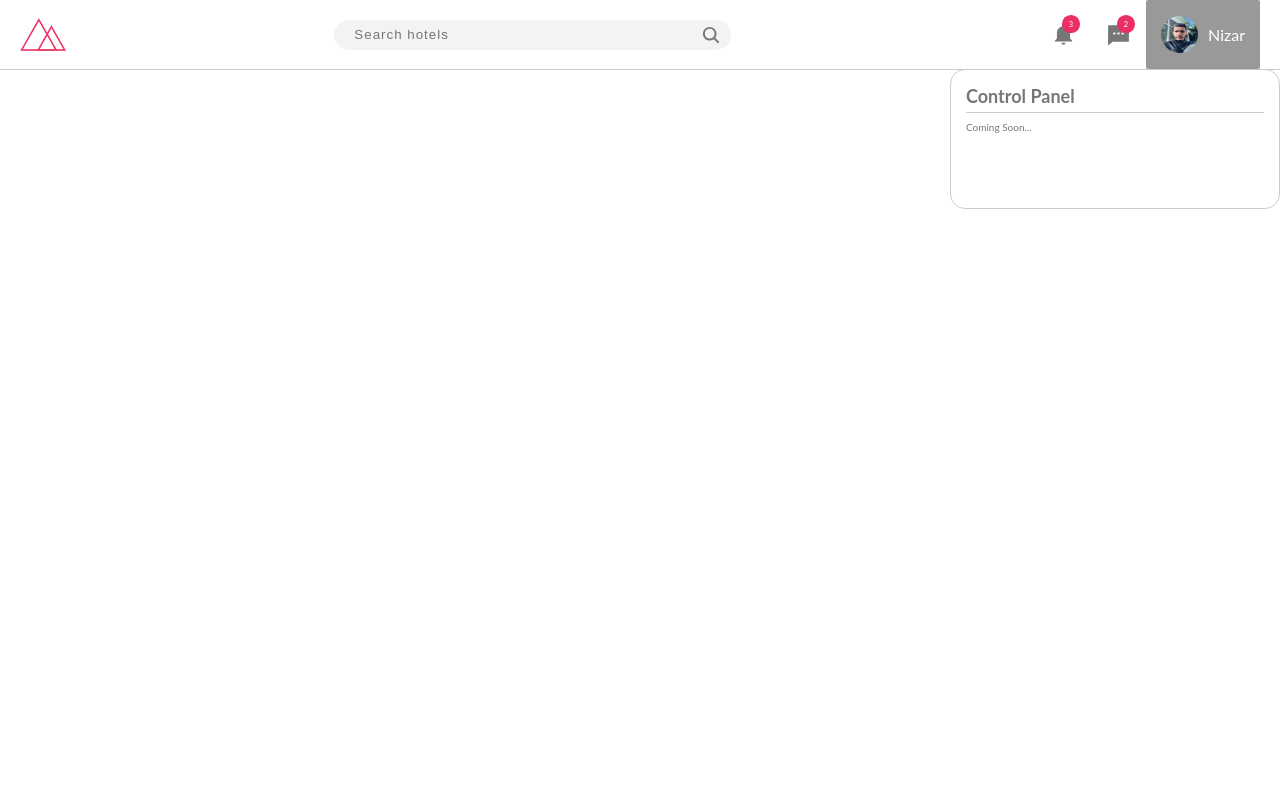
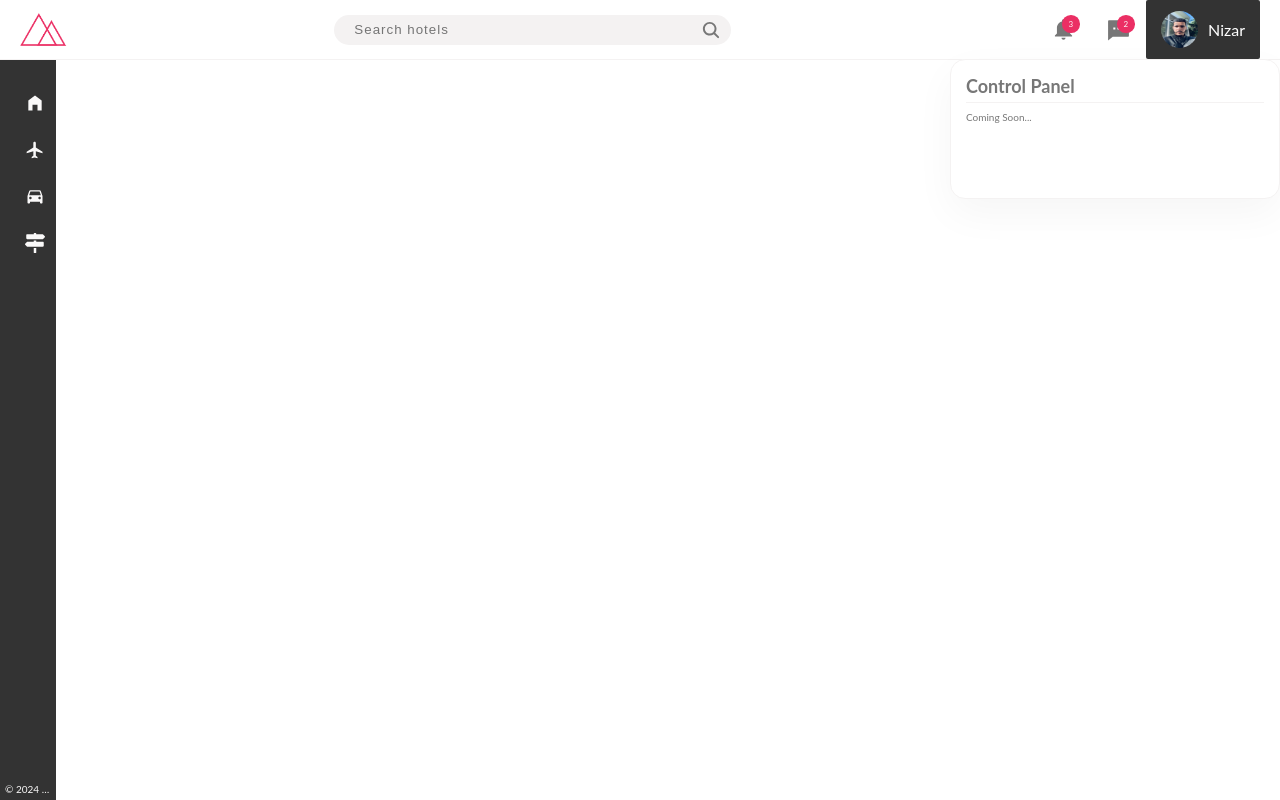
Before and after one commit to NizarFkih/Booking_Front_Side, a React (Vite) app: page / in a window 1280 px wide. Both pictures are taken after a click on the element "Nizar". Built offline with nearby package versions, Linux system fonts and the light colour scheme.

Commit message:
In this commit we create sideBar component  -We create and style a sideBar component and style it.  -We also refactor the NavBar and the notification panel component style with BEM methodology.  -Set up our app with react-router-dom for client side browsing.  -Rename our base style files

```diff
--- a/package.json
+++ b/package.json
@@ -12,7 +12,8 @@
   "dependencies": {
     "react": "^18.2.0",
     "react-dom": "^18.2.0",
-    "react-icons": "^5.0.1"
+    "react-icons": "^5.0.1",
+    "react-router-dom": "^6.22.0"
   },
   "devDependencies": {
     "@types/react": "^18.2.55",
--- a/src/App.jsx
+++ b/src/App.jsx
@@ -1,10 +1,12 @@
 import NavBar from "./components/NavBar.component";
-
+import SideBar from "./components/SideBar.component";
+import { BrowserRouter as Router, Routes, Route } from "react-router-dom";
 function App() {
   return (
-    <div>
+    <Router>
       <NavBar />
-    </div>
+      <SideBar />
+    </Router>
   );
 }
 
--- a/src/components/NavBar.component.jsx
+++ b/src/components/NavBar.component.jsx
@@ -6,7 +6,7 @@ import { RiMessage2Fill } from "react-icons/ri";
 import { IoSearch } from "react-icons/io5";
 import NotificationPanel from "./NotificationPanel.component";
 import { useState } from "react";
-
+import { NavLink } from "react-router-dom";
 const NavBar = () => {
   const [isOpen, setIsOpen] = useState(false);
   const [title, setTitle] = useState("");
@@ -21,49 +21,49 @@ const NavBar = () => {
   };
   return (
     <header className={styles.header}>
-      <a href="/" className={styles.header__logoBox}>
+      <NavLink href="/" className={styles.header__logoBox}>
         <img src={logo} alt="logo" className={styles.header__logo} />
-      </a>
+      </NavLink>
 
-      <div className={styles.header__searchBox}>
+      <div className={styles.header__search}>
         <input
           type="search"
           name="searchBar"
           id=""
           placeholder="Search hotels"
-          className={styles.header__searchBar}
+          className={styles.header__searchInput}
         />
-        <IoSearch className={styles.header__searchBox__searchIcon} />
+        <IoSearch className={styles.header__searchIcon} />
       </div>
 
-      <nav className={styles.userNav}>
+      <nav className={styles.header__nav}>
         {isOpen ? <NotificationPanel title={title} /> : ""}
         <div
-          className={`${styles.userNav__iconBox} ${
-            title == "Notifications" ? styles.userNav__iconBox___onFocus : ""
+          className={`${styles.header__navItem} ${
+            title == "Notifications" ? styles.header__navItem___onFocus : ""
           }`}
           onClick={() => panelHandler("Notifications")}
         >
           <IoMdNotifications />
-          <span className={styles.userNav__notification}>3</span>
+          <span className={styles.header__navItem___counter}>3</span>
         </div>
         <div
-          className={`${styles.userNav__iconBox} ${
-            title == "Messages" ? styles.userNav__iconBox___onFocus : ""
+          className={`${styles.header__navItem} ${
+            title == "Messages" ? styles.header__navItem___onFocus : ""
           }`}
           onClick={() => panelHandler("Messages")}
         >
           <RiMessage2Fill />
-          <span className={styles.userNav__message}>2</span>
+          <span className={styles.header__navItem___counter}>2</span>
         </div>
         <div
-          className={`${styles.userNav__iconBox} ${
-            title == "Control Panel" ? styles.userNav__iconBox___onFocus : ""
+          className={`${styles.header__navItem} ${
+            title == "Control Panel" ? styles.header__navItem___onFocus : ""
           }`}
           onClick={() => panelHandler("Control Panel")}
         >
-          <img src={user} alt="" className={styles.userPicture} />
-          <span className={styles.userNav__userName}>Nizar</span>
+          <img src={user} alt="" className={styles.header__navAvatar} />
+          <span className={styles.header__navUsername}>Nizar</span>
         </div>
       </nav>
     </header>
--- a/src/components/NotificationPanel.component.jsx
+++ b/src/components/NotificationPanel.component.jsx
@@ -1,5 +1,5 @@
 import styles from "./../styles/layout/NotificationPanel.module.scss";
-const NotificationPanel = ({ title,children }) => {
+const NotificationPanel = ({ title, children }) => {
   return (
     <div className={styles.panelBox}>
       <p className={styles.panelBox__title}>{title}</p>
--- /dev/null
+++ b/src/components/SideBar.component.jsx
@@ -0,0 +1,42 @@
+import styles from "./../styles/layout/SideBar.module.scss";
+import { MdHomeFilled, MdFlight, MdDirectionsCar } from "react-icons/md";
+import { FaMapSigns } from "react-icons/fa";
+import { NavLink } from "react-router-dom";
+
+const SideBar = () => {
+  return (
+    <nav className={styles.sideNav}>
+      <ul className={styles.sideNav__list}>
+        <li className={styles.sideNav__listItem}>
+          <NavLink to="/hotel" className={styles.sideNav__link}>
+            <MdHomeFilled className={styles.sideNav__icon} />
+            <span className={styles.sideNav__text}>HOTEL</span>
+          </NavLink>
+        </li>
+        <li className={styles.sideNav__listItem}>
+          <NavLink to="/flight" className={styles.sideNav__link}>
+            <MdFlight className={styles.sideNav__icon} />
+            <span className={styles.sideNav__text}>FLIGHT</span>
+          </NavLink>
+        </li>
+        <li className={styles.sideNav__listItem}>
+          <NavLink to="/car" className={styles.sideNav__link}>
+            <MdDirectionsCar className={styles.sideNav__icon} />
+            <span className={styles.sideNav__text}> CAR RENTAL</span>
+          </NavLink>
+        </li>
+        <li className={styles.sideNav__listItem}>
+          <NavLink to="/tours" className={styles.sideNav__link}>
+            <FaMapSigns className={styles.sideNav__icon} />
+            <span className={styles.sideNav__text}>TOURS</span>
+          </NavLink>
+        </li>
+      </ul>
+      <div className={styles.sideNav__copyright}>
+        <span>© 2024 by Booking. All rights reserved.</span>
+      </div>
+    </nav>
+  );
+};
+
+export default SideBar;
--- a/src/styles/base/color.scss
+++ b/src/styles/base/_color.scss
@@ -1,3 +1,6 @@
+:root{
+  --red-color:red;
+}
 $color-primary: #eb2f64;
 $color-primary-light: #ff3366;
 $color-primary-dark: #ba265d;
@@ -13,5 +16,6 @@ $color-grey-dark-3: #999;
 
 $shadow-dark: 0 2rem 6rem rgba(0, 0, 0, 0.3);
 $shadow-light: 0 2rem 5rem rgba(0, 0, 0, 0.06);
+$shadow-extra-light: 0 1.5rem 4rem rgba(0, 0, 0, 0.04);
 
-$line: 1px solid var(--color-grey-light-2);
+$line: 1px solid $color-grey-light-2;
--- a/src/styles/layout/NavBar.module.scss
+++ b/src/styles/layout/NavBar.module.scss
@@ -3,19 +3,19 @@
   display: flex;
   justify-content: space-between;
   align-items: center;
-  height: 7rem;
+  height: 6rem;
   padding: 0 2rem;
   position: fixed;
   width: 100vw;
-  border-bottom: 0.1rem solid $color-grey-light-4;
-  & .header__logoBox {
+  border-bottom: $line;
+  &__logoBox {
     width: 3rem;
     height: 3.25rem;
     & .header__logo {
       height: 3.25rem;
     }
   }
-  & .header__searchBox {
+  &__search {
     flex: 0 0 40%;
     font-size: inherit;
     font-family: inherit;
@@ -24,7 +24,7 @@
     align-items: center;
     text-align: center;
 
-    & .header__searchBar {
+    &Input {
       outline: none;
       border-radius: 10rem;
       border: none;
@@ -41,7 +41,7 @@
         letter-spacing: 0.1rem;
       }
     }
-    & .header__searchBox__searchIcon {
+    &Icon {
       font-size: 2rem;
       color: inherit;
       position: relative;
@@ -49,14 +49,14 @@
     }
   }
 
-  & .userNav {
+  &__nav {
     display: flex;
     justify-content: space-between;
     align-items: center;
     position: relative;
     height: 100%;
 
-    & .userNav__iconBox {
+    &Item {
       cursor: pointer;
       height: 100%;
       padding: 0rem 1.5rem;
@@ -73,7 +73,7 @@
         height: 0.3rem;
         background-color: $color-primary;
         position: absolute;
-        top: calc(100% - 0.2rem);
+        top: calc(100% - 0.3rem);
         right: 100%;
         transition: all 0.3s;
       }
@@ -82,8 +82,7 @@
           right: 0%;
         }
       }
-      & .userNav__notification,
-      .userNav__message {
+      &___counter {
         font-size: 0.8rem;
         height: 1.75rem;
         width: 1.75rem;
@@ -97,25 +96,21 @@
         background-color: $color-primary;
         color: $color-grey-light-1;
       }
-      & .userNav__profile {
-        display: flex;
-        align-items: center;
+      &___onFocus {
+        border-radius: 0.2rem;
+        background-color: $color-grey-dark-1;
+        color: white;
       }
-      & .userPicture {
+    }
+    &Avatar {
       display: block;
       width: 3.75rem;
       height: 3.75rem;
       border-radius: 50%;
       margin-right: 1rem;
     }
-      & .userNav__userName {
+    &Username {
       font-size: 1.6rem;
     }
   }
-    & .userNav__iconBox___onFocus {
-      border-radius: 0.2rem;
-      background-color: $color-grey-dark-3;
-      color: white;
 }
-  }
-}
--- a/src/styles/layout/NotificationPanel.module.scss
+++ b/src/styles/layout/NotificationPanel.module.scss
@@ -6,14 +6,15 @@
   position: absolute;
   top: 100%;
   right: -2rem;
-  border: 0.1rem solid $color-grey-light-4;
+  border: $line;
   border-radius: 1.5rem;
   background-color: white;
-  & .panelBox__title {
+  box-shadow:$shadow-extra-light ;
+  &__title {
     font-size: 1.8rem;
     font-weight: 700;
     padding-bottom: 0.5rem;
-    border-bottom: 0.1rem solid $color-grey-light-4;
+    border-bottom: $line;
     margin-bottom: 0.8rem;
   }
 }
--- /dev/null
+++ b/src/styles/layout/SideBar.module.scss
@@ -0,0 +1,70 @@
+@import "./../base/color.scss";
+.sideNav {
+  height: calc(100vh - 6rem);
+  width: 4.4%;
+  position: fixed;
+  overflow-x: hidden;
+  top: 6rem;
+  left: 0rem;
+  z-index: 5;
+  background-color: $color-grey-dark-1;
+  color: $color-grey-light-1;
+  display: flex;
+  flex-direction: column;
+  justify-content: space-between;
+  padding: 2rem 0.5rem 0.5rem 0.5rem;
+  transition: 0.5s;
+  &:hover {
+    width: 18%;
+  }
+  &__link {
+    overflow-x: hidden;
+    white-space: nowrap;
+    width: 100%;
+    font-size: 1.4rem;
+    color: inherit;
+    display: block;
+    padding: 1.3rem 2rem;
+    position: relative;
+    z-index: 2;
+    border-radius: 0.5rem;
+    &:global(.active) {
+      background-color: $color-primary;
+    }
+    &::before {
+      content: "";
+      position: absolute;
+      top: 0;
+      left: 0;
+      height: 100%;
+      width: 0.3rem;
+      border-radius: 0.5rem;
+      transform: scaleY(0);
+      background-color: $color-primary;
+      z-index: -1;
+      transition: transform 0.2s, width 0.4s cubic-bezier(1, 0, 0, 1) 0.2s,
+        background-color 0.1s, -webkit-transform 0.2s;
+    }
+    &:hover::before {
+      right: 0%;
+      transform: scaleY(1);
+      width: 100%;
+    }
+  }
+  &__icon {
+    font-size: 2rem;
+    margin-right: 2rem;
+    vertical-align: middle;
+  }
+  &__text {
+    vertical-align: middle;
+  }
+
+  &__copyright span {
+    display: block;
+    margin: auto;
+    overflow-x: hidden;
+    white-space: nowrap;
+    text-overflow: ellipsis;
+  }
+}
```
Also changed, not shown: src/styles/base/_global.scss (renamed from src/styles/base/global.scss), src/styles/base/_reset.scss (renamed from src/styles/base/reset.scss), 1 other file (tests, documents, lock files or other folders). Lines whose indentation alone changed are shown as unchanged.
